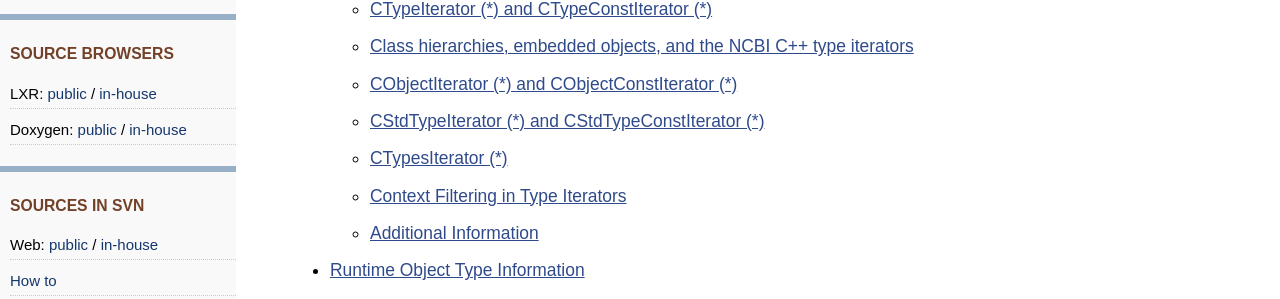
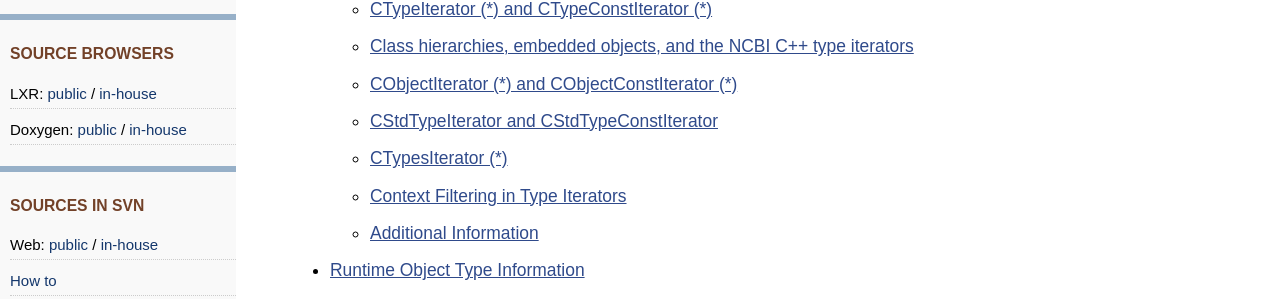
Before and after one commit to ncbi/cxx-toolkit, a Jekyll site: the page built from pages/ch_ser.md, in a window 1280 px wide and 900 px high, scrolled down 2420 px. Shown: the part 149-448 px from the top of the window. Built offline with Jekyll 4.4.1, drawn with Linux system fonts in a browser that asks for light colours.

Commit message:
Syntax fix

```diff
--- a/pages/ch_ser.md
+++ b/pages/ch_ser.md
@@ -95,7 +95,7 @@ The following is an outline of the topics presented in this chapter:
 
     -   [CObjectIterator (\*) and CObjectConstIterator (\*)](#ch_ser.iterators.html_cobjType)
 
-    -   [CStdTypeIterator (\*) and CStdTypeConstIterator (\*)](#ch_ser.iterators.html_stdType)
+    -   [CStdTypeIterator and CStdTypeConstIterator](#ch_ser.iterators.html_stdType)
 
     -   [CTypesIterator (\*)](#ch_ser.iterators.html_typesIt)
 
```
